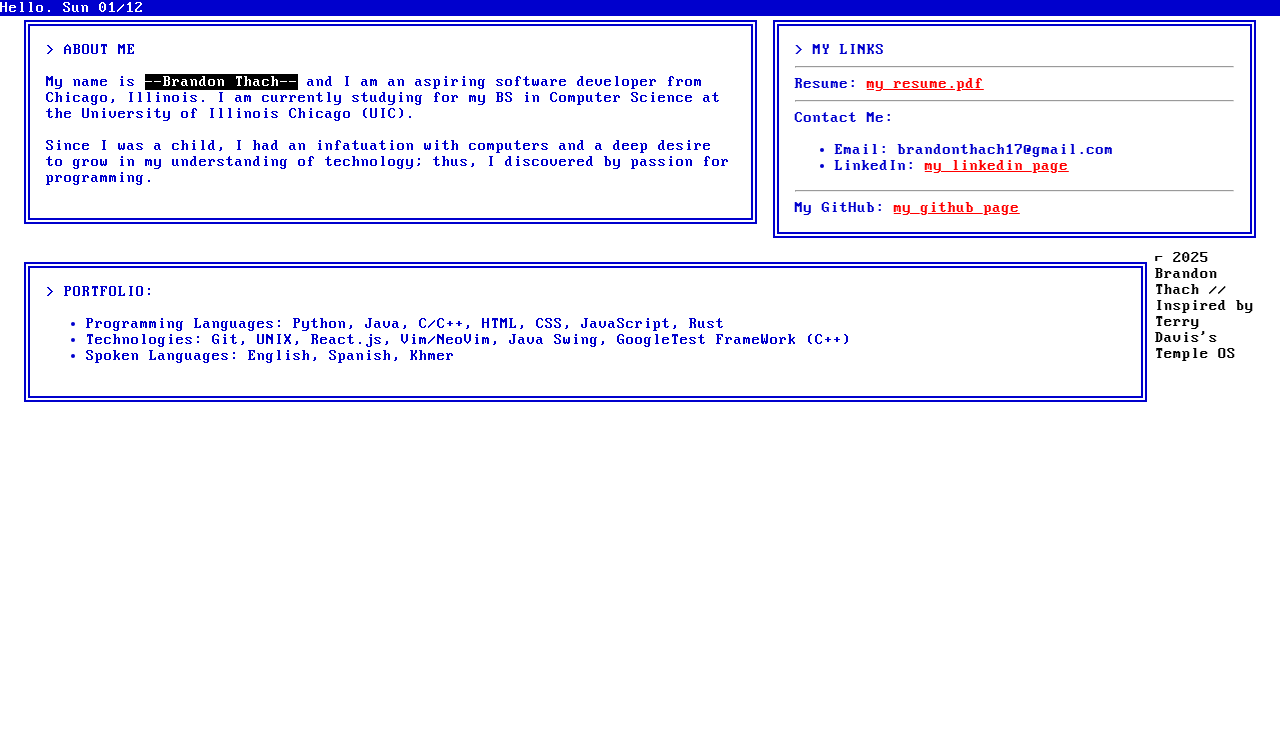
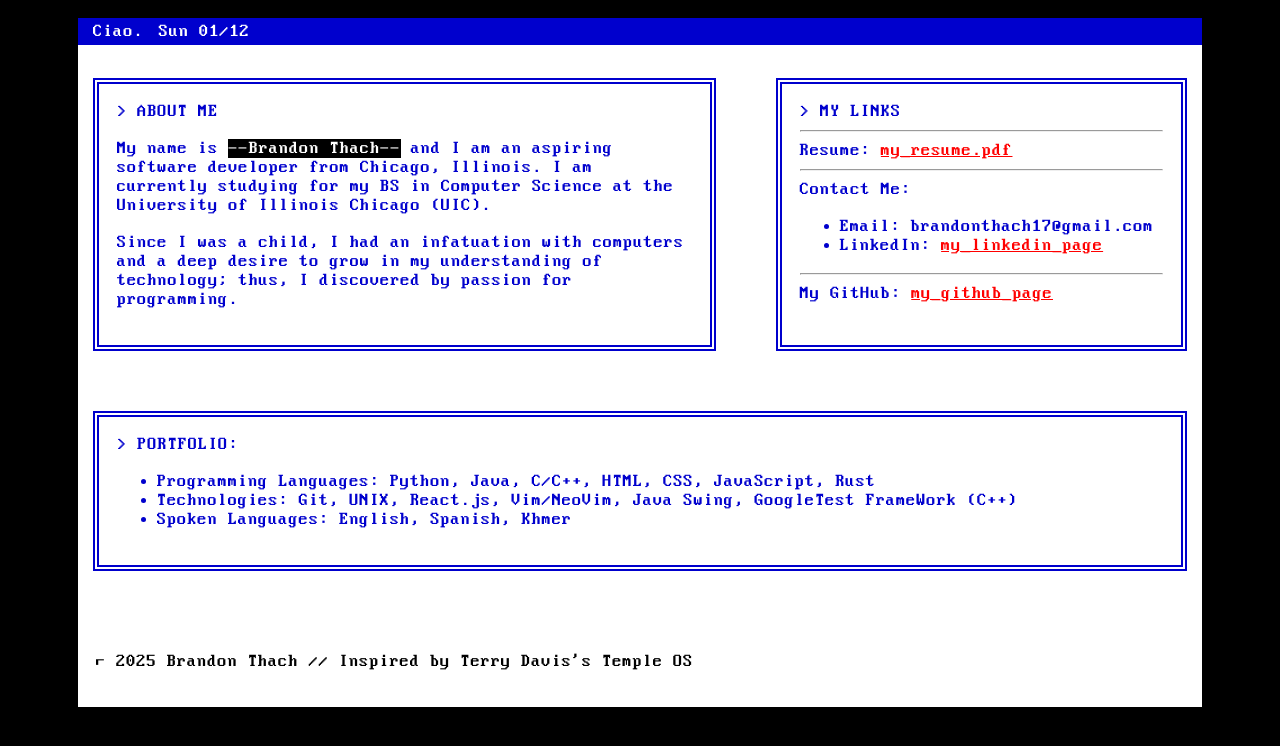
Before and after one commit to BrandonT17/portfolio-website, a React (Vite) app: page / in a window 1280 px wide. Shown: the top 746 px of the page. Built offline with nearby package versions, Linux system fonts and the light colour scheme.

Commit message:
added button

```diff
--- a/src/App.jsx
+++ b/src/App.jsx
@@ -1,15 +1,17 @@
-import Header from './Header.jsx'
-import Body from './Body.jsx'
-import Footer from './Footer.jsx'
+import Header from "./Header.jsx";
+import Body from "./Body.jsx";
+import Footer from "./Footer.jsx";
 
 function App() {
-  return(
+  return (
     <>
-      <Header/>
-      <Body/>
-      <Footer/>
+      <div className="border-container">
+      <Header />
+      <Body />
+      <Footer />
+      </div>
     </>
   );
 }
 
-export default App
+export default App;
--- a/src/Body.jsx
+++ b/src/Body.jsx
@@ -1,15 +1,17 @@
 import pfp from "./assets/IMG_5730.jpg";
-import resume from "./assets/Resume (PDF).pdf"
+import resume from "./assets/Resume (PDF).pdf";
 
 function Body() {
   return (
-    <body>
+    <main>
+      <div className="container">
         <div className="t-menu three_fifth">
           {">"} ABOUT ME
           <p>
-            My name is <a class="highlight">Brandon Thach</a> and I am an aspiring software developer
-            from Chicago, Illinois. I am currently studying for my BS in
-            Computer Science at the University of Illinois Chicago (UIC).
+            My name is <a className="highlight">Brandon Thach</a> and I am an
+            aspiring software developer from Chicago, Illinois. I am currently
+            studying for my BS in Computer Science at the University of Illinois
+            Chicago (UIC).
           </p>
           <p>
             Since I was a child, I had an infatuation with computers and a deep
@@ -20,16 +22,32 @@ function Body() {
         <div className="t-menu two_fifth">
           {">"} MY LINKS
           <hr></hr>
-          Resume: <a href={resume} target="_blank">my_resume.pdf</a>
+          Resume:{" "}
+          <a href={resume} target="_blank">
+            my_resume.pdf
+          </a>
           <hr></hr>
           Contact Me:
           <ul>
             <li>Email: brandonthach17@gmail.com</li>
-            <li>LinkedIn: <a href="www.linkedin.com/in/brandon-thach-a64870227" target="_blank">my_linkedin_page</a></li>
+            <li>
+              LinkedIn:{" "}
+              <a
+                href="www.linkedin.com/in/brandon-thach-a64870227"
+                target="_blank"
+              >
+                my_linkedin_page
+              </a>
+            </li>
           </ul>
           <hr></hr>
-          My GitHub: <a href="https://github.com/BrandonT17" target="_blank">my_github_page</a>
+          My GitHub:{" "}
+          <a href="https://github.com/BrandonT17" target="_blank">
+            my_github_page
+          </a>
         </div>
+      </div>
+      <div className="container">
       <div className="t-menu">
         {">"} PORTFOLIO:
         <ul>
@@ -44,7 +62,8 @@ function Body() {
           <li>Spoken Languages: English, Spanish, Khmer</li>
         </ul>
       </div>
-    </body>
+      </div>
+    </main>
   );
 }
 
--- a/src/Header.jsx
+++ b/src/Header.jsx
@@ -1,23 +1,38 @@
-import React, { useState } from 'react';
+import React, { useState } from "react";
+import { MouseEvent } from "react";
 
 function getDate() {
   const today = new Date();
-  const dayNames = ['Sun', 'Mon', 'Tue', 'Wed', 'Thu', 'Fri', 'Sat'];
+  const dayNames = ["Sun", "Mon", "Tue", "Wed", "Thu", "Fri", "Sat"];
   const day = dayNames[today.getDay()];
-  const month = String(today.getMonth() + 1).padStart(2, '0');
-  const date = String(today.getDate()).padStart(2, '0');
+  const month = String(today.getMonth() + 1).padStart(2, "0");
+  const date = String(today.getDate()).padStart(2, "0");
   return `${day} ${month}/${date}`;
 }
 
 function Header() {
   const [currentDate, setCurrentDate] = useState(getDate());
-  return(
+  const [buttonText, setButtonText] = useState("Ciao.");
+  const [isClicked, setIsClicked] = useState(false);
+
+  const handleClick = () => {
+    setIsClicked(!isClicked);
+    setButtonText(isClicked ? "Ciao." : "Hello.");
+    console.log('clicked.');
+  };
+
+  return (
     <>
       <header className="t-head">
-        <span> Hello. {currentDate}</span>
+        <p>
+          <button className="hello-button" onClick={handleClick}>
+            {buttonText}
+          </button>{" "}
+          {currentDate}
+        </p>
       </header>
     </>
   );
 }
 
-export default Header
+export default Header;
--- a/src/index.css
+++ b/src/index.css
@@ -14,22 +14,37 @@
 } */
 
 :root {
-  font-family: 'dos_vga', monospace;
-  --primary-color: rgb(0,0,205);
+  font-family: "dos_vga", monospace;
+  --primary-color: rgb(0, 0, 205);
+  background-color: black;
 }
 
 * {
   box-sizing: border-box;
+  font-size: 18px;
+}
+
+.hello-button {
+  all: unset;
+  background-color: var(--primary-color);
+  padding: 1px 5px;
+  border-radius: 0px;
+  font-family: inherit;
+}
+
+.hello-button:hover {
+  background-color: yellow;
+  color:black;
+  border-color: var(--primary-color);
 }
 
 .highlight {
   color: white;
   background-color: black;
-  font-size: 16px;
 }
 
 .highlight::before {
-  content: "--"
+  content: "--";
 }
 
 .highlight::after {
@@ -50,14 +65,15 @@
 }
 
 .t-head {
-  position: fixed;
+  position: relative;
   top: 0px;
   left: 0;
   width: 100%;
   background-color: var(--primary-color);
   color: white;
   z-index: 1000;
-
+  line-height: 25px;
+  padding-left: 10px;
   max-width: calc(100vw);
 }
 
@@ -90,17 +106,31 @@ a {
   border: 2px solid black;
 }
 
+.border-container {
+  background: white;
+  margin-top: 10px;
+  margin-left: 70px;
+  margin-right: 70px;
+}
+
+.container {
+  margin-top: 1px;
+  display: flex;
+  gap: 30px;
+  margin-bottom: 30px;
+}
+
 .t-menu {
   border: 6px double var(--primary-color);
   min-height: 3em;
   background: white;
   padding: 1em;
-	outline: 4px solid white;
-	margin: 12px 8px;
-	overflow: visible;
-	width: 90%;
+  outline: 5px solid white;
+  margin: 15px;
+  overflow: hidden;
+  width: 100%;
   max-width: calc(100%);
-	float: left;
+  float: center;
   position: relative;
 }
 
@@ -123,8 +153,8 @@ a {
 }
 
 @font-face {
-  font-family: 'dos_vga';
-  src: url('./assets/Perfect DOS VGA 437.ttf') format('truetype');
+  font-family: "dos_vga";
+  src: url("./assets/Perfect DOS VGA 437.ttf") format("truetype");
 }
 
 footer {
```
Lines whose indentation alone changed are shown as unchanged.
